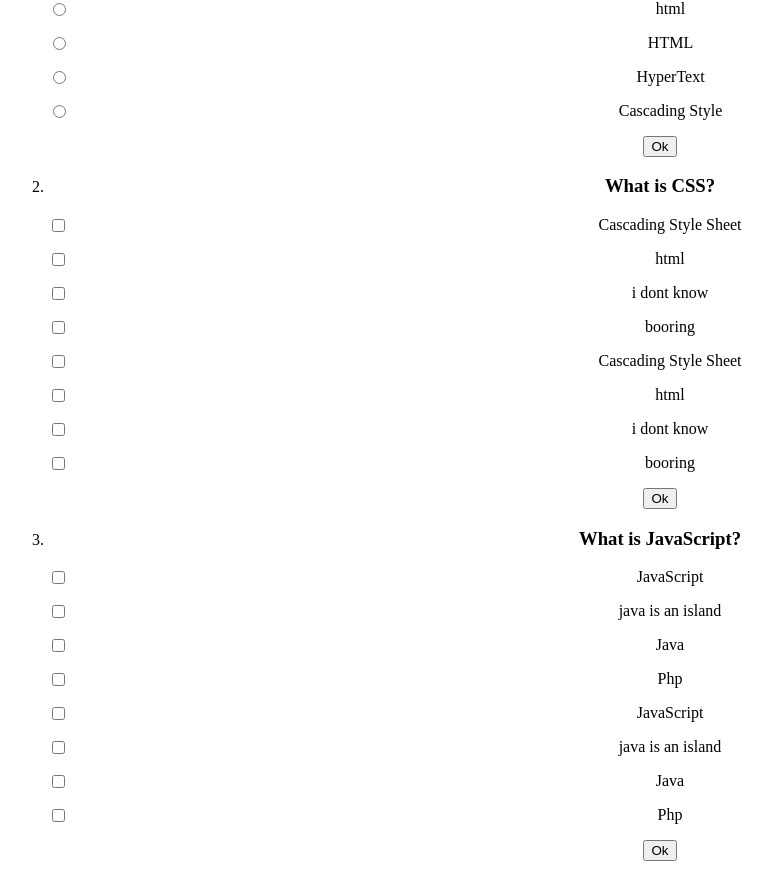
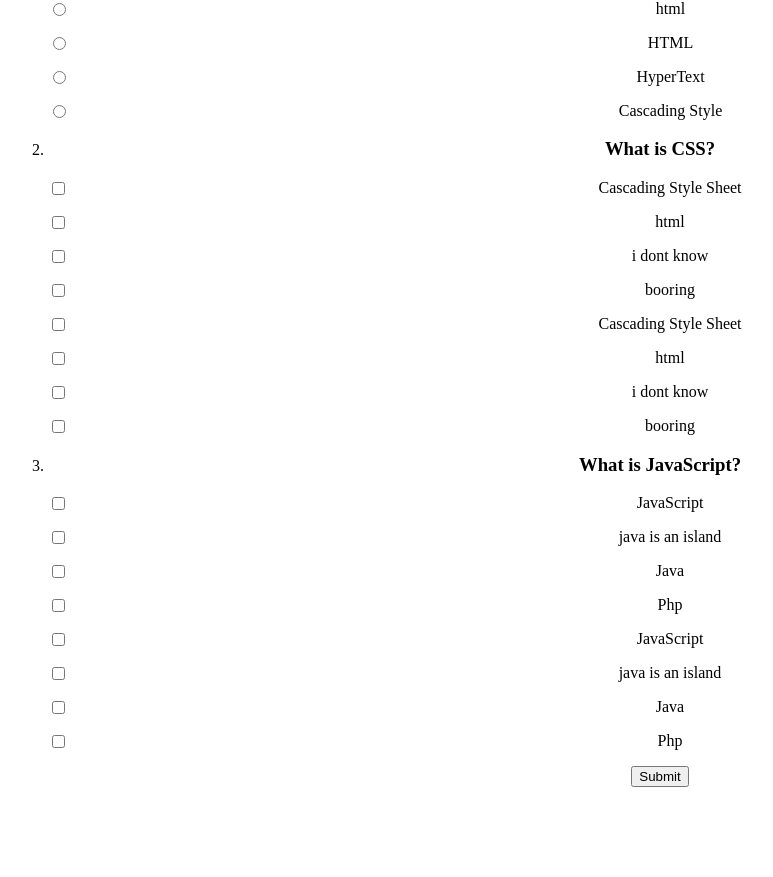
Before and after one commit to Codaisseur15/Frontend, a React (Create React App) app: page /question in a window 1280 px wide. Shown: the part 257-1134 px from the top of the page, without its empty margins (0-773 px from the left). After the commit the page ends 1060 px from the top, so only its background shows below. Built offline with nearby package versions, Linux system fonts and the light colour scheme.

Commit message:
refactoring submit button functionality into questions component

```diff
--- a/src/components/Questions.js
+++ b/src/components/Questions.js
@@ -167,22 +167,25 @@ class CheckboxAnswer extends PureComponent {
     }
 
   render() {
+
+    const { onSubmit } = this.props
+
     return (
       <div>
       <ol>
+        <form onSubmit={ (e)=> {onSubmit}}>
         {quizes.questions.map(q =>
           <li>
           <h3>{q.text}</h3>
-        <form>
             {q.answer.map(a =>
               <div>
                 <input id={q.type} name={q.type} type={q.type} />
                 <p>{a.text}</p>
               </div>
             )}
-          <input type="submit" value="Ok" />
+          </li>)}
+          <input className = "submit" type="submit" value="Submit" />
         </form>
-        </li>)}
       </ol>
       </div>
     )
```
Lines whose indentation alone changed are shown as unchanged.
